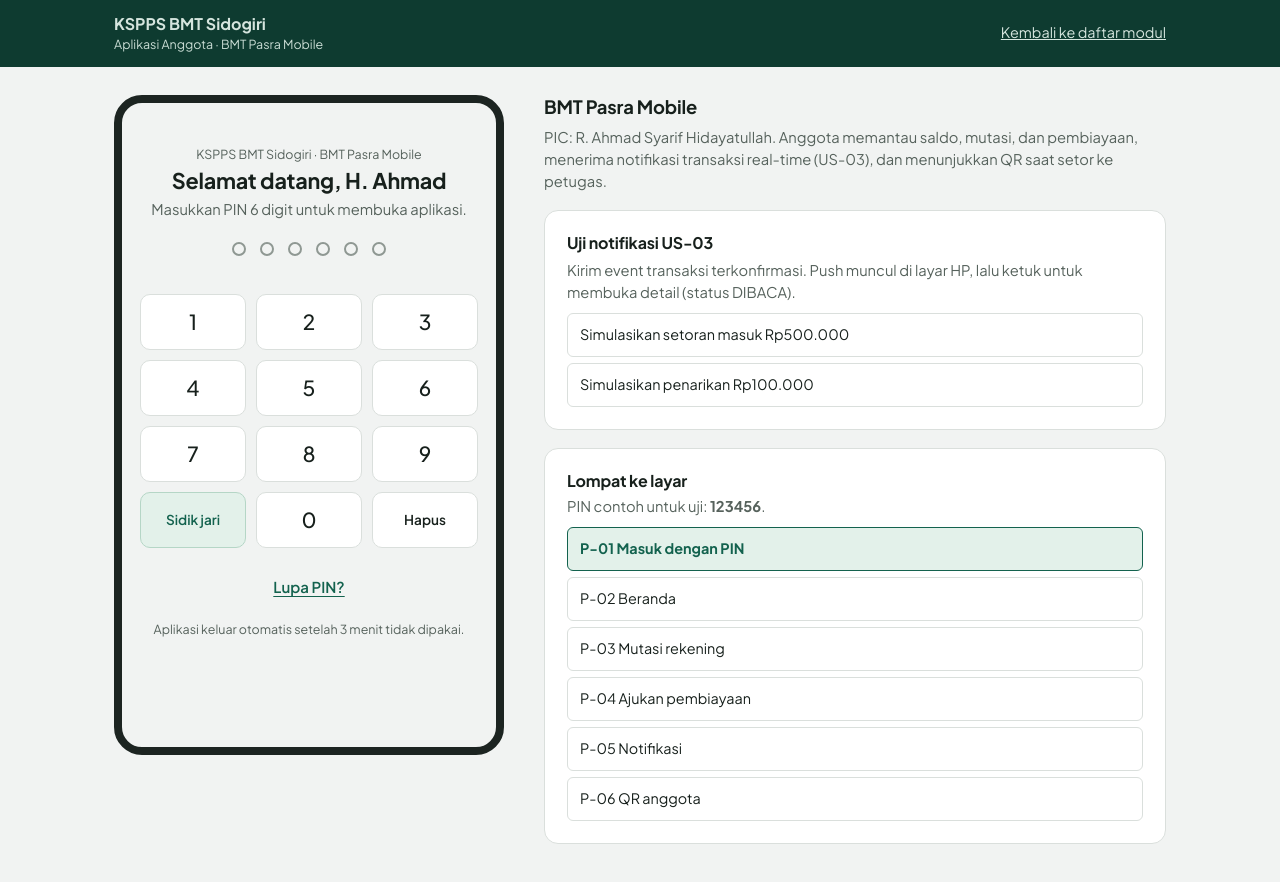
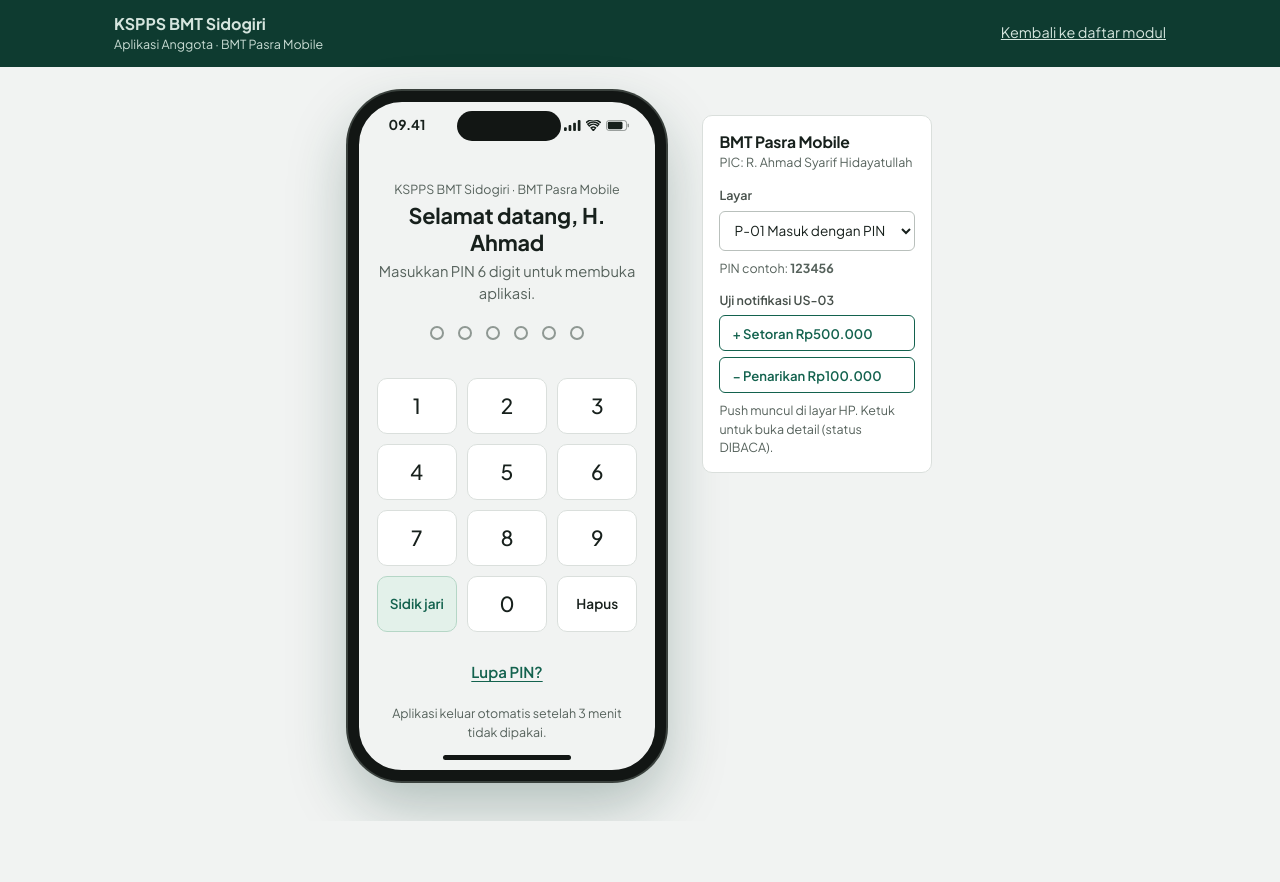
Before and after one commit to bagas-pradana2006/Tugas-web-APS-Teori, a plain HTML site: page anggota.html in a window 1280 px wide. After the commit the page ends 821 px from the top, so only its background shows below. Drawn offline with Linux system fonts and the light colour scheme.

Commit message:
Bingkai HP realistis dan pilihan layar ringkas

```diff
--- a/anggota.html
+++ b/anggota.html
@@ -21,6 +21,15 @@
   <main class="mobile-stage" id="main">
     <h1 class="sr-only">Prototype aplikasi anggota BMT Pasra Mobile</h1>
     <div class="phone" aria-label="Layar HP anggota">
+      <div class="phone-status" aria-hidden="true">
+        <span class="ps-time">09.41</span>
+        <span class="ps-island"></span>
+        <span class="ps-icons">
+          <svg viewBox="0 0 18 12"><rect x="0" y="8" width="3" height="4" rx="1"/><rect x="5" y="5.5" width="3" height="6.5" rx="1"/><rect x="10" y="3" width="3" height="9" rx="1"/><rect x="15" y="0" width="3" height="12" rx="1"/></svg>
+          <svg viewBox="0 0 16 12"><path d="M8 11.5l2.4-2.9a3.6 3.6 0 00-4.8 0zM3.6 6.4a6.6 6.6 0 018.8 0l1.6-1.9a9.1 9.1 0 00-12 0zM.4 2.6a11.6 11.6 0 0115.2 0" fill="none" stroke="currentColor" stroke-width="1.6" stroke-linecap="round"/></svg>
+          <svg viewBox="0 0 26 12"><rect x=".5" y=".5" width="22" height="11" rx="3" fill="none" stroke="currentColor" opacity=".45"/><rect x="2" y="2" width="16" height="8" rx="1.6"/><rect x="23.6" y="4" width="1.8" height="4" rx=".9" opacity=".45"/></svg>
+        </span>
+      </div>
       <div id="pushSlot" aria-live="assertive"></div>
 
       <!-- P-01 PIN -->
@@ -120,31 +129,29 @@
         <button type="button" data-tab="p04"><svg viewBox="0 0 24 24" aria-hidden="true"><path d="M7 3h7l5 5v13H7z"/><path d="M14 3v5h5M13 12v6M10 15h6"/></svg>Ajukan</button>
         <button type="button" data-tab="p05"><svg viewBox="0 0 24 24" aria-hidden="true"><path d="M6 16V11a6 6 0 0112 0v5l2 2H4z"/><path d="M10 20a2 2 0 004 0"/></svg><span>Notifikasi <span class="tab-count" id="unreadCount"></span></span></button>
       </nav>
+      <div class="home-bar" aria-hidden="true"><span></span></div>
     </div>
 
     <aside class="side" aria-labelledby="sideTitle">
       <h2 id="sideTitle">BMT Pasra Mobile</h2>
-      <p>PIC: R. Ahmad Syarif Hidayatullah. Anggota memantau saldo, mutasi, dan pembiayaan, menerima notifikasi transaksi real-time (US-03), dan menunjukkan QR saat setor ke petugas.</p>
-      <div class="card">
-        <h3>Uji notifikasi US-03</h3>
-        <p style="margin-top:6px">Kirim event transaksi terkonfirmasi. Push muncul di layar HP, lalu ketuk untuk membuka detail (status DIBACA).</p>
-        <div class="jump">
-          <button type="button" id="simIn">Simulasikan setoran masuk Rp500.000</button>
-          <button type="button" id="simOut">Simulasikan penarikan Rp100.000</button>
-        </div>
+      <p class="side-pic">PIC: R. Ahmad Syarif Hidayatullah</p>
+      <label class="side-label" for="jumpSel">Layar</label>
+      <select class="select side-select" id="jumpSel">
+        <option value="p01">P-01 Masuk dengan PIN</option>
+        <option value="p02">P-02 Beranda</option>
+        <option value="p03">P-03 Mutasi rekening</option>
+        <option value="p04">P-04 Ajukan pembiayaan</option>
+        <option value="p05">P-05 Notifikasi</option>
+        <option value="p05d" disabled>Detail transaksi (dari notifikasi)</option>
+        <option value="p06">P-06 QR anggota</option>
+      </select>
+      <p class="side-hint">PIN contoh: <strong>123456</strong></p>
+      <p class="side-label" style="margin-top:14px">Uji notifikasi US-03</p>
+      <div class="side-actions">
+        <button type="button" class="btn btn-secondary btn-sm" id="simIn">+ Setoran Rp500.000</button>
+        <button type="button" class="btn btn-secondary btn-sm" id="simOut">− Penarikan Rp100.000</button>
       </div>
-      <div class="card">
-        <h3>Lompat ke layar</h3>
-        <p class="field-hint" style="margin-top:4px">PIN contoh untuk uji: <strong>123456</strong>.</p>
-        <div class="jump" id="jump">
-          <button type="button" data-jump="p01">P-01 Masuk dengan PIN</button>
-          <button type="button" data-jump="p02">P-02 Beranda</button>
-          <button type="button" data-jump="p03">P-03 Mutasi rekening</button>
-          <button type="button" data-jump="p04">P-04 Ajukan pembiayaan</button>
-          <button type="button" data-jump="p05">P-05 Notifikasi</button>
-          <button type="button" data-jump="p06">P-06 QR anggota</button>
-        </div>
-      </div>
+      <p class="side-hint">Push muncul di layar HP. Ketuk untuk buka detail (status DIBACA).</p>
     </aside>
   </main>
 
--- a/css/style.css
+++ b/css/style.css
@@ -429,14 +429,30 @@ dialog.modal h2 { margin-bottom: 8px; }
 .mobile-top-inner { max-width: 1100px; margin: 0 auto; padding: 14px 24px; display: flex; align-items: center; justify-content: space-between; gap: 16px; flex-wrap: wrap; }
 .mobile-top a { color: #d5e5de; font-size: 0.9rem; }
 .mobile-top a:hover { color: #fff; }
-.mobile-stage { max-width: 1100px; margin: 0 auto; padding: 28px 24px 48px; display: grid; grid-template-columns: 390px minmax(0, 1fr); gap: 40px; align-items: start; }
+.mobile-stage {
+  max-width: 1100px; margin: 0 auto; padding: 24px 24px 40px;
+  display: grid; grid-template-columns: auto 230px; justify-content: center; gap: 36px; align-items: start;
+}
 
+/* Bingkai HP: proporsi layar 390 x 844 (19,5:9), tinggi menyesuaikan jendela browser. */
 .phone {
-  width: 390px; height: 800px; max-height: calc(100vh - 140px); min-height: 640px;
-  background: var(--bg); border-radius: 28px; border: 8px solid #1c2421;
+  height: min(844px, calc(100vh - 110px)); min-height: 640px; aspect-ratio: 390 / 844;
+  background: var(--bg); border-radius: 54px; border: 11px solid #121614;
+  box-shadow: 0 0 0 2px #3a413d, 0 26px 60px rgba(14, 59, 48, 0.28);
   overflow: hidden; display: flex; flex-direction: column; position: relative;
 }
-.phone-screen { flex: 1; overflow-y: auto; padding: 20px 18px; display: flex; flex-direction: column; }
+.phone-status {
+  flex: none; height: 48px; padding: 0 26px 0 30px;
+  display: grid; grid-template-columns: 1fr auto 1fr; align-items: center;
+  font-size: 0.85rem; font-weight: 700; color: var(--text);
+}
+.ps-island { width: 104px; height: 30px; border-radius: 20px; background: #121614; }
+.ps-icons { display: flex; justify-content: flex-end; align-items: center; gap: 5px; }
+.ps-icons svg { height: 11px; width: auto; fill: currentColor; color: var(--text); }
+.home-bar { flex: none; height: 24px; display: grid; place-items: center; }
+.home-bar span { width: 128px; height: 5px; border-radius: 3px; background: #121614; }
+.tabbar:not([hidden]) + .home-bar { background: var(--surface); }
+.phone-screen { flex: 1; overflow-y: auto; padding: 8px 18px 20px; display: flex; flex-direction: column; }
 .phone-screen[hidden] { display: none; }
 .m-head { display: flex; justify-content: space-between; align-items: flex-start; gap: 10px; margin-bottom: 16px; }
 .m-head h2 { font-size: 1.2rem; }
@@ -547,7 +563,7 @@ dialog.modal h2 { margin-bottom: 8px; }
 .notif .sr-state { position: absolute; }
 
 .push {
-  position: absolute; left: 10px; right: 10px; top: 10px; z-index: 5;
+  position: absolute; left: 10px; right: 10px; top: 50px; z-index: 5;
   background: var(--surface); border-radius: var(--radius-m); box-shadow: 0 8px 24px rgba(0, 0, 0, 0.18);
   border: 0; padding: 12px 14px; text-align: left; font: inherit; color: var(--text);
   animation: toast-in 0.25s ease-out;
@@ -558,16 +574,18 @@ dialog.modal h2 { margin-bottom: 8px; }
 
 .qr { width: 180px; height: 180px; margin: 8px auto; display: block; }
 
-.side h2 { margin-bottom: 8px; }
-.side p { color: var(--muted); font-size: 0.92rem; }
-.side .card { margin-top: 18px; }
-.jump { display: grid; gap: 6px; margin-top: 10px; }
-.jump button {
-  text-align: left; min-height: 44px; padding: 0 12px; border-radius: var(--radius-s); border: 1px solid var(--line);
-  background: var(--surface); font: inherit; font-size: 0.9rem; color: var(--text);
+/* Panel kecil di samping HP untuk pindah layar saat pengujian. */
+.side {
+  position: sticky; top: 24px; margin-top: 24px;
+  background: var(--surface); border: 1px solid var(--line); border-radius: var(--radius-m); padding: 16px;
 }
-.jump button:hover { border-color: var(--brand-700); }
-.jump button[aria-current="true"] { border-color: var(--brand-700); background: var(--brand-100); font-weight: 700; color: var(--brand-700); }
+.side h2 { font-size: 0.98rem; }
+.side .side-pic { color: var(--muted); font-size: 0.78rem; margin-top: 2px; }
+.side .side-label { display: block; font-size: 0.78rem; font-weight: 600; color: #47504b; margin: 14px 0 6px; }
+.side-select { min-height: 40px; padding: 7px 10px; font-size: 0.85rem; }
+.side .side-hint { color: var(--muted); font-size: 0.78rem; margin-top: 8px; line-height: 1.45; }
+.side-actions { display: grid; gap: 6px; }
+.btn-sm { min-height: 36px; padding: 0 12px; font-size: 0.82rem; justify-content: flex-start; }
 
 /* ============================================================
    INDEX
@@ -601,7 +619,7 @@ dialog.modal h2 { margin-bottom: 8px; }
   .kpi:nth-child(3) { border-left: 0; }
   .kpi:nth-child(n+3) { border-top: 1px solid var(--line); }
   .mobile-stage { grid-template-columns: 1fr; justify-items: center; }
-  .side { width: 100%; max-width: 560px; }
+  .side { position: static; width: 100%; max-width: 390px; margin-top: 0; }
   .flows { grid-template-columns: 1fr; }
 }
 
@@ -621,8 +639,11 @@ dialog.modal h2 { margin-bottom: 8px; }
   .actions .btn, .modal-actions .btn { flex: 1 1 auto; }
   .weight-row { grid-template-columns: 1fr 96px; }
   .mobile-stage { padding: 0 0 32px; }
-  .phone { width: 100%; border: 0; border-radius: 0; height: auto; min-height: calc(100vh - 56px); max-height: none; }
-  .side { padding: 0 16px; }
+  .phone { width: 100%; border: 0; border-radius: 0; box-shadow: none; aspect-ratio: auto; height: auto; min-height: calc(100vh - 56px); }
+  .phone-status, .home-bar { display: none; }
+  .push { top: 10px; }
+  .side { width: calc(100% - 32px); }
+  .side-select, .btn-sm { min-height: 44px; }
   .index-main { padding: 32px 16px 48px; }
   .mobile-top-inner { padding: 12px 16px; }
 }
@@ -638,3 +659,4 @@ dialog.modal h2 { margin-bottom: 8px; }
   .card { border: 0; }
 }
 .mobile-top .bo-brand { order: 0; }
+.phone-screen h2[tabindex="-1"]:focus { outline: none; }
--- a/js/anggota.js
+++ b/js/anggota.js
@@ -33,7 +33,7 @@
     $$("#tabbar [data-tab]").forEach((b) => {
       if (b.dataset.tab === TAB_OF[id]) b.setAttribute("aria-current", "page"); else b.removeAttribute("aria-current");
     });
-    $$("#jump [data-jump]").forEach((b) => b.setAttribute("aria-current", b.dataset.jump === id ? "true" : "false"));
+    $("#jumpSel").value = id;
     render();
     const scr = $("#" + id);
     scr.scrollTop = 0;
@@ -42,12 +42,10 @@
   }
   $("#tabbar").addEventListener("click", (e) => { const b = e.target.closest("[data-tab]"); if (b) show(b.dataset.tab); });
   document.addEventListener("click", (e) => { const b = e.target.closest("[data-go]"); if (b) show(b.dataset.go); });
-  $("#jump").addEventListener("click", (e) => {
-    const b = e.target.closest("[data-jump]");
-    if (!b) return;
-    if (b.dataset.jump !== "p01") state.loggedIn = true;
-    else logout("");
-    show(b.dataset.jump);
+  $("#jumpSel").addEventListener("change", (e) => {
+    const j = e.target.value;
+    if (j !== "p01") { state.loggedIn = true; armIdle(); } else logout("");
+    show(j);
   });
 
   // ---------- P-01 PIN ----------
```
Also changed, not shown: js/petugas.js (+4 -6 lines), petugas.html (+23 -17 lines).
